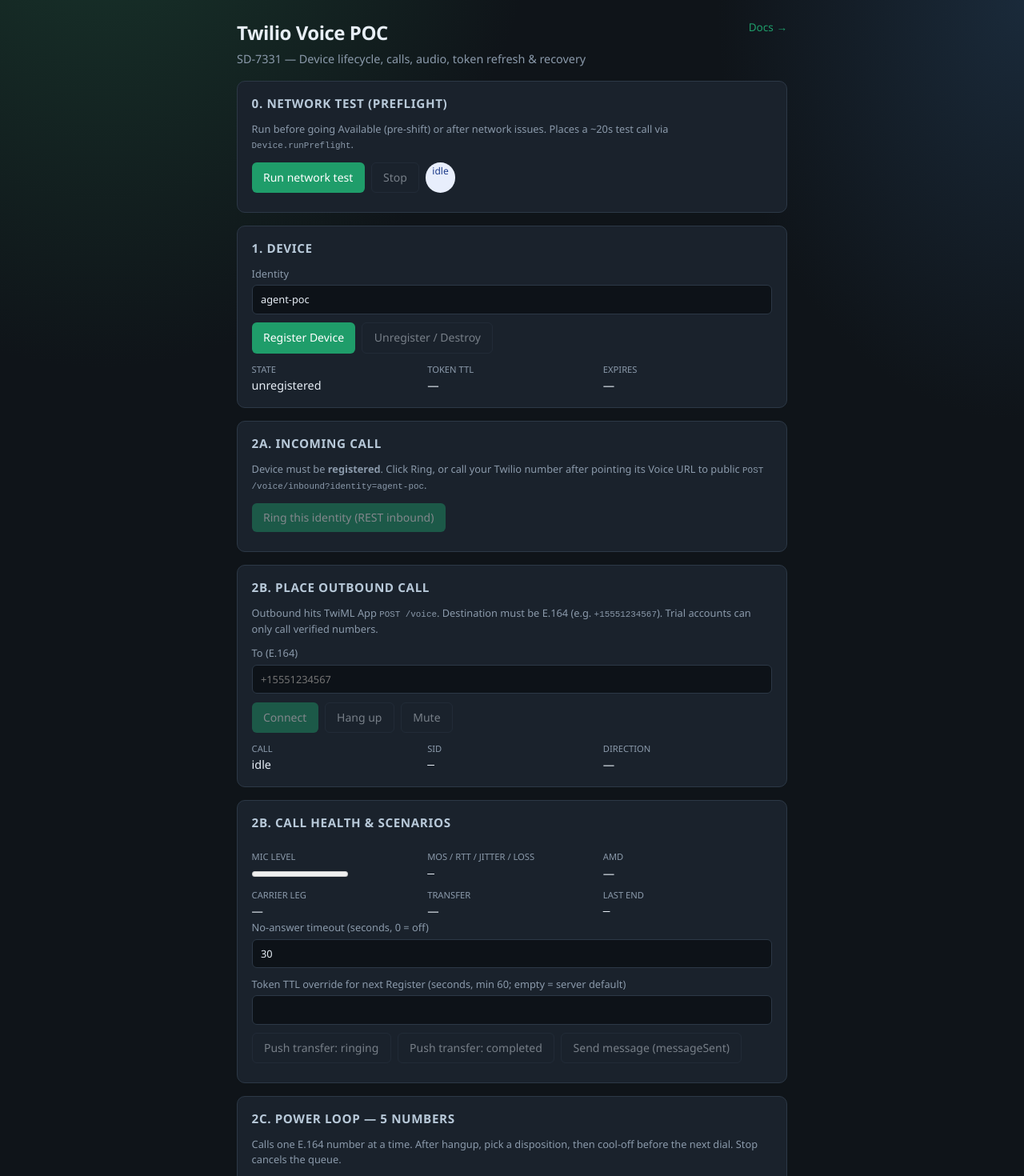
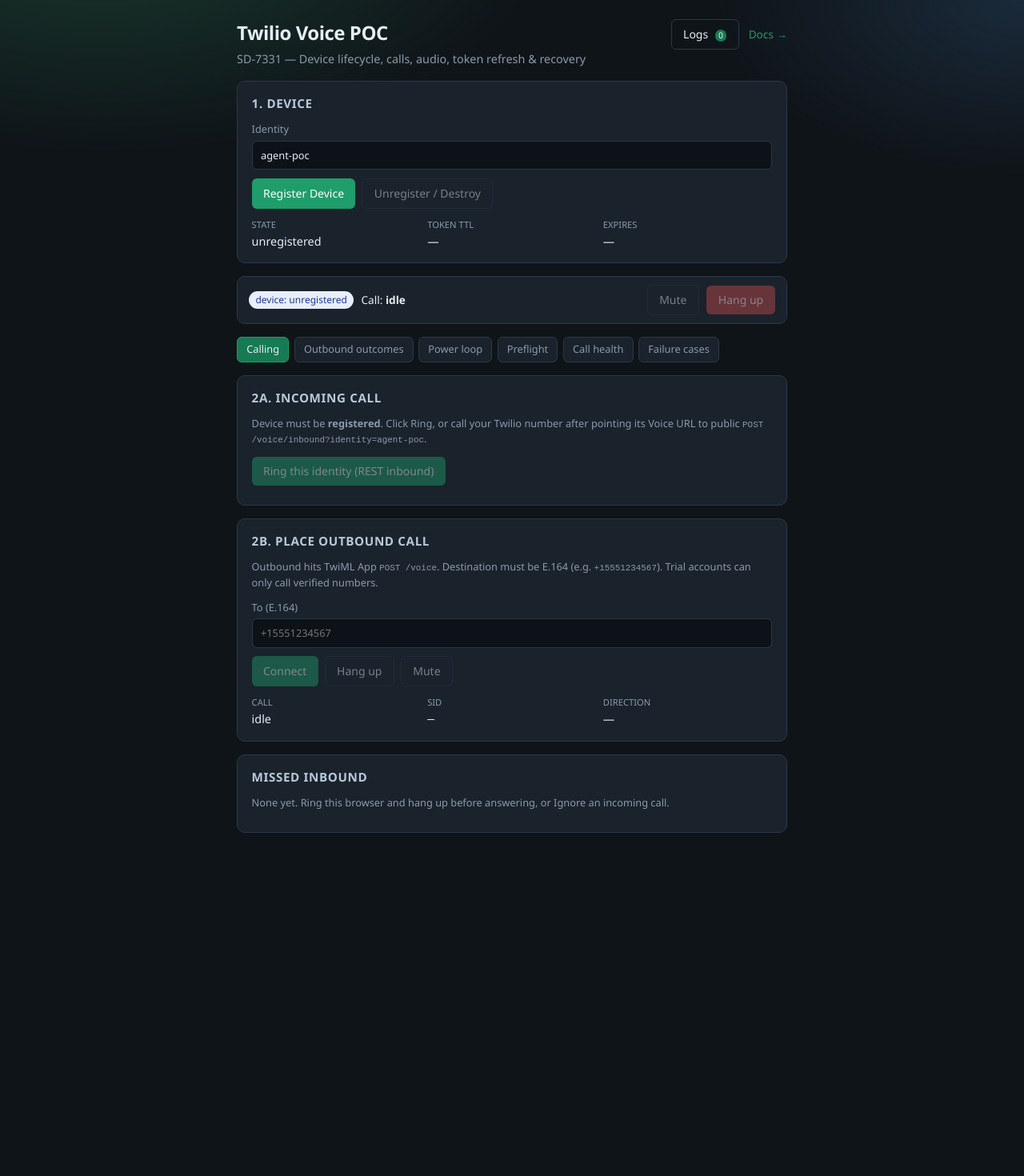
Before and after one commit to sagar-dnd/twilio-poc, a React (Vite) app in the folder client/: page / in a window 1280 px wide. Shown: the top 1470 px of the page at 80% size. After the commit the page ends 1089 px from the top, so only its background shows below. Built offline with nearby package versions, Linux system fonts and the light colour scheme.

Commit message:
feat: SD-7456: Tab-wise POC layout, logs side sheet, one-page docs

```diff
--- a/client/src/App.css
+++ b/client/src/App.css
@@ -343,3 +343,114 @@
   padding: 0 0.25em;
   border-radius: 4px;
 }
+
+/* Tab-wise layout */
+.header-actions {
+  float: right;
+  display: flex;
+  gap: 0.75rem;
+  align-items: center;
+}
+header .header-actions .nav-link {
+  float: none;
+}
+.logs-btn .count {
+  display: inline-block;
+  min-width: 1.4em;
+  margin-left: 0.3rem;
+  padding: 0 0.35em;
+  border-radius: 999px;
+  background: var(--accent-dim);
+  color: var(--text);
+  font-size: 0.75em;
+}
+.callbar {
+  position: sticky;
+  top: 0;
+  z-index: 5;
+  display: flex;
+  flex-wrap: wrap;
+  gap: 0.6rem;
+  align-items: center;
+  padding: 0.6rem 0.9rem;
+  font-size: 0.85rem;
+}
+.callbar[data-active='true'] {
+  border-color: var(--accent);
+}
+.callbar .spacer {
+  flex: 1;
+}
+.tab-pane {
+  display: flex;
+  flex-direction: column;
+  gap: 1rem;
+}
+.tab-pane[hidden] {
+  display: none;
+}
+.sheet-backdrop {
+  position: fixed;
+  inset: 0;
+  background: rgba(0, 0, 0, 0.45);
+  z-index: 20;
+}
+.sheet {
+  position: fixed;
+  top: 0;
+  right: 0;
+  bottom: 0;
+  width: min(520px, 100vw);
+  background: var(--panel);
+  border-left: 1px solid var(--border);
+  padding: 1rem;
+  z-index: 21;
+  display: flex;
+  flex-direction: column;
+  gap: 0.6rem;
+  transform: translateX(100%);
+  transition: transform 0.2s ease;
+}
+.sheet.open {
+  transform: none;
+}
+.sheet-head {
+  display: flex;
+  gap: 0.5rem;
+  align-items: center;
+}
+.sheet-head h2 {
+  margin: 0;
+  flex: 1;
+  font-size: 0.95rem;
+  text-transform: uppercase;
+  letter-spacing: 0.04em;
+  color: #b8c9d9;
+}
+.sheet .log {
+  flex: 1;
+  overflow-y: auto;
+  max-height: none;
+}
+
+/* One-page docs */
+.quicklinks {
+  position: sticky;
+  top: 0;
+  z-index: 5;
+  padding: 0.5rem 0;
+  background: var(--bg);
+}
+.quicklinks .tab {
+  text-decoration: none;
+}
+.doc-section {
+  display: flex;
+  flex-direction: column;
+  gap: 0.75rem;
+  scroll-margin-top: 4.5rem;
+}
+.doc-section-title {
+  margin: 0.75rem 0 0;
+  font-size: 1.1rem;
+}
--- a/client/src/App.jsx
+++ b/client/src/App.jsx
@@ -1,10 +1,20 @@
 import { useEffect, useRef, useState } from 'react'
 import { useTwilioDevice } from './useTwilioDevice'
 import { usePreflight, summarizeReport } from './usePreflight'
+import { ERROR_CATALOG } from './twilioEvents'
 import './App.css'
 
 const E164 = /^\+[1-9]\d{6,14}$/
 const DISPOSITIONS = ['answered', 'no_answer', 'busy', 'voicemail', 'declined', 'unavailable', 'failed']
+const TABS = [
+  ['calling', 'Calling'],
+  ['outcomes', 'Outbound outcomes'],
+  ['power', 'Power loop'],
+  ['preflight', 'Preflight'],
+  ['health', 'Call health'],
+  ['failures', 'Failure cases'],
+]
+const CALLEE_CODES = Object.entries(ERROR_CATALOG).filter(([, v]) => v.kind === 'callee')
 const LOG_SOURCES = ['all', 'preflight', 'device', 'call', 'audio', 'network', 'app']
 
 function sleep(ms) {
@@ -30,7 +40,22 @@
   const [logFilter, setLogFilter] = useState('all')
   const preflight = usePreflight(identity, twilio.log)
   const pf = summarizeReport(preflight.report)
-  const visibleLogs = logFilter === 'all' ? twilio.logs : twilio.logs.filter((e) => e.source === logFilter)
+  const [logQuery, setLogQuery] = useState('')
+  const [logsOpen, setLogsOpen] = useState(false)
+  const [tab, setTab] = useState(() => {
+    const h = window.location.hash.slice(1)
+    return TABS.some(([id]) => id === h) ? h : 'calling'
+  })
+  const q = logQuery.trim().toLowerCase()
+  const visibleLogs = twilio.logs.filter(
+    (e) =>
+      (logFilter === 'all' || e.source === logFilter) &&
+      (!q || [e.msg, e.detail, e.source, e.level].some((v) => v != null && String(v).toLowerCase().includes(q)))
+  )
+  function selectTab(id) {
+    window.history.replaceState(null, '', `#${id}`)
+    setTab(id)
+  }
 
   async function onPushTransfer(status) {
     const callSid = twilio.activeCall?.sid
@@ -174,7 +199,12 @@
   return (
     <div className="app">
       <header>
-        <a className="nav-link" href="/docs">Docs →</a>
+        <div className="header-actions">
+          <button type="button" className="ghost logs-btn" onClick={() => setLogsOpen(true)}>
+            Logs <span className="count">{twilio.logs.length}</span>
+          </button>
+          <a className="nav-link" href="/docs">Docs →</a>
+        </div>
         <h1>Twilio Voice POC</h1>
         <p className="sub">SD-7331 — Device lifecycle, calls, audio, token refresh &amp; recovery</p>
       </header>
@@ -202,65 +232,6 @@
           </button>
         </div>
       )}
-
-      <section className="panel">
-        <h2>0. Network test (Preflight)</h2>
-        <p className="hint">
-          Run before going Available (pre-shift) or after network issues. Places a ~20s test call via{' '}
-          <code>Device.runPreflight</code>.
-        </p>
-        <div className="row">
-          <button
-            type="button"
-            disabled={['connecting', 'connected'].includes(preflight.status) || !!twilio.activeCall}
-            onClick={preflight.run}
-          >
-            Run network test
-          </button>
-          <button
-            type="button"
-            className="ghost"
-            disabled={!['connecting', 'connected'].includes(preflight.status)}
-            onClick={preflight.stop}
-          >
-            Stop
-          </button>
-          <span className="badge" data-state={preflight.status}>
-            {preflight.status}
-            {['connecting', 'connected'].includes(preflight.status) && ` · ${preflight.elapsedSec}s`}
-          </span>
-        </div>
-        {preflight.latest && preflight.status === 'connected' && (
-          <p className="hint mono">
-            live: MOS {preflight.latest.mos?.toFixed?.(2) ?? '—'} · RTT {preflight.latest.rtt ?? '—'}ms · jitter{' '}
-            {preflight.latest.jitter ?? '—'} · loss {preflight.latest.packetsLostFraction ?? '—'}%
-          </p>
-        )}
-        {pf && (
-          <dl className="meta">
-            <div><dt>Call quality</dt><dd><strong>{pf.callQuality}</strong></dd></div>
-            <div><dt>MOS (avg)</dt><dd>{pf.mos}</dd></div>
-            <div><dt>RTT (avg)</dt><dd>{pf.rtt}</dd></div>
-            <div><dt>Jitter (avg)</dt><dd>{pf.jitter}</dd></div>
-            <div><dt>Packet loss</dt><dd>{pf.packetLoss}</dd></div>
-            <div><dt>ICE candidate</dt><dd>{pf.iceCandidate}</dd></div>
-            <div><dt>TURN required</dt><dd>{pf.turnRequired}</dd></div>
-            <div><dt>Edge</dt><dd>{pf.edge}</dd></div>
-            <div><dt>Signaling</dt><dd>{pf.signalingMs} ms</dd></div>
-            <div><dt>Test duration</dt><dd>{pf.durationSec}s</dd></div>
-          </dl>
-        )}
-        {preflight.warnings.length > 0 && (
-          <div className="row">
-            {preflight.warnings.map((w, i) => (
-              <span key={`${w.name}-${i}`} className="badge warn" title={w.description}>
-                {w.name}
-              </span>
-            ))}
-          </div>
-        )}
-        {preflight.failure && <p className="badge error">Failed: {preflight.failure}</p>}
-      </section>
 
       <section className="panel">
         <h2>1. Device</h2>
@@ -305,6 +276,30 @@
           </div>
         </dl>
       </section>
+      <div className="callbar panel" data-active={!!twilio.activeCall}>
+        <span className="badge" data-state={twilio.deviceState}>device: {twilio.deviceState}</span>
+        <span>
+          Call: <strong>{twilio.callState || 'idle'}</strong>
+          {twilio.activeCall && ` · ${twilio.activeCall.direction || ''} · `}
+          {twilio.activeCall && <span className="mono">{twilio.activeCall.sid || ''}</span>}
+        </span>
+        {twilio.health.reconnecting && <span className="badge warn">Reconnecting…</span>}
+        <span className="spacer" />
+        <button type="button" className="ghost" disabled={!twilio.activeCall} onClick={twilio.toggleMute}>
+          {twilio.muted ? 'Unmute' : 'Mute'}
+        </button>
+        <button type="button" className="danger" disabled={!twilio.activeCall} onClick={twilio.hangup}>
+          Hang up
+        </button>
+      </div>
+      <nav className="tabs" role="tablist">
+        {TABS.map(([id, label]) => (
+          <button key={id} type="button" role="tab" aria-selected={tab === id} className={tab === id ? 'tab active' : 'tab'} onClick={() => selectTab(id)}>
+            {label}
+          </button>
+        ))}
+      </nav>
+      <div className="tab-pane" hidden={tab !== 'calling'}>
 
       <section className="panel">
         <h2>2a. Incoming call</h2>
@@ -375,50 +370,42 @@
           </div>
         </dl>
       </section>
-
       <section className="panel">
-        <h2>2b. Call health &amp; scenarios</h2>
+        <h2>Missed inbound</h2>
+        {twilio.missedCalls.length === 0 && <p className="hint">None yet. Ring this browser and hang up before answering, or Ignore an incoming call.</p>}
+        {twilio.missedCalls.length > 0 && (
+          <>
+            <h3>Missed inbound</h3>
+            <ul>
+              {twilio.missedCalls.map((m, i) => (
+                <li key={`${m.from}-${m.at}-${i}`}>
+                  {m.at} {m.from || 'unknown'} (caller hung up)
+                </li>
+              ))}
+            </ul>
+          </>
+        )}
+      </section>
+      </div>
+      <div className="tab-pane" hidden={tab !== 'outcomes'}>
+      <section className="panel">
+        <h2>Outbound outcomes</h2>
+        <p className="hint">
+          Place a call from the <strong>Calling</strong> tab (or the Power loop); outcome fields update live here. Callee
+          outcomes come from <code>enableImprovedSignalingErrorPrecision</code>; carrier / dial-result / AMD need{' '}
+          <code>PUBLIC_BASE_URL</code>.
+        </p>
         <div className="row">
-          {twilio.health.reconnecting && <span className="badge warn">Reconnecting…</span>}
-          {twilio.health.micDead && <span className="badge error">Mic silent 5s — check mic</span>}
           {twilio.health.earlyMedia && twilio.callState === 'ringing' && (
             <span className="badge">Early media (carrier audio)</span>
           )}
-          {twilio.health.warnings.map((w) => (
-            <span key={w} className="badge warn">
-              {w}
-            </span>
-          ))}
         </div>
         <dl className="meta">
+          <div><dt>Call</dt><dd>{twilio.callState || 'idle'}</dd></div>
+          <div><dt>Carrier leg</dt><dd>{twilio.health.carrier || '—'}</dd></div>
+          <div><dt>AMD</dt><dd>{twilio.health.amd || '—'}</dd></div>
           <div>
-            <dt>Mic level</dt>
-            <dd>
-              <meter min="0" max="1" value={twilio.health.inputLevel} />
-            </dd>
-          </div>
-          <div>
-            <dt>MOS / RTT / jitter / loss</dt>
-            <dd className="mono">
-              {twilio.health.quality
-                ? `${twilio.health.quality.mos ?? '—'} / ${twilio.health.quality.rtt ?? '—'}ms / ${twilio.health.quality.jitter ?? '—'} / ${twilio.health.quality.packetsLostFraction ?? '—'}%`
-                : '—'}
-            </dd>
-          </div>
-          <div>
-            <dt>AMD</dt>
-            <dd>{twilio.health.amd || '—'}</dd>
-          </div>
-          <div>
-            <dt>Carrier leg</dt>
-            <dd>{twilio.health.carrier || '—'}</dd>
-          </div>
-          <div>
-            <dt>Transfer</dt>
-            <dd>{twilio.health.transfer || '—'}</dd>
-          </div>
-          <div>
-            <dt>Last end</dt>
+            <dt>Last end → suggested disposition</dt>
             <dd className="mono">
               {twilio.lastEnd
                 ? `${twilio.lastEnd.reason}${twilio.lastEnd.code ? ` ${twilio.lastEnd.code}` : ''} → ${twilio.lastEnd.disposition || '—'}`
@@ -436,46 +423,18 @@
             onChange={(e) => twilio.setRingTimeoutSec(e.target.value)}
           />
         </label>
-        <label>
-          Token TTL override for next Register (seconds, min 60; empty = server default)
-          <input
-            type="number"
-            min="60"
-            value={twilio.shortTtl ?? ''}
-            onChange={(e) => twilio.setShortTtl(e.target.value ? Number(e.target.value) : null)}
-            disabled={twilio.deviceState === 'registered'}
-          />
-        </label>
-        <div className="row">
-          <button type="button" className="ghost" disabled={!twilio.activeCall} onClick={() => onPushTransfer('ringing')}>
-            Push transfer: ringing
-          </button>
-          <button type="button" className="ghost" disabled={!twilio.activeCall} onClick={() => onPushTransfer('completed')}>
-            Push transfer: completed
-          </button>
-          <button
-            type="button"
-            className="ghost"
-            disabled={!twilio.activeCall}
-            onClick={() => twilio.sendMessage({ type: 'agent-note', text: 'hello from agent' })}
-          >
-            Send message (messageSent)
-          </button>
-        </div>
-        {twilio.missedCalls.length > 0 && (
-          <>
-            <h3>Missed inbound</h3>
-            <ul>
-              {twilio.missedCalls.map((m, i) => (
-                <li key={`${m.from}-${m.at}-${i}`}>
-                  {m.at} {m.from || 'unknown'} (caller hung up)
-                </li>
-              ))}
-            </ul>
-          </>
-        )}
+        <h3>Callee error codes → disposition</h3>
+        <table className="results">
+          <thead><tr><th>Code</th><th>Meaning</th><th>Disposition</th></tr></thead>
+          <tbody>
+            {CALLEE_CODES.map(([code, v]) => (
+              <tr key={code}><td className="mono">{code}</td><td>{v.label}</td><td>{v.disposition}</td></tr>
+            ))}
+          </tbody>
+        </table>
       </section>
-
+      </div>
+      <div className="tab-pane" hidden={tab !== 'power'}>
       <section className="panel">
         <h2>2c. Power loop — 5 numbers</h2>
         <p className="hint">
@@ -565,7 +524,156 @@
           </table>
         )}
       </section>
+      </div>
+      <div className="tab-pane" hidden={tab !== 'preflight'}>
+      <section className="panel">
+        <h2>0. Network test (Preflight)</h2>
+        <p className="hint">
+          Run before going Available (pre-shift) or after network issues. Places a ~20s test call via{' '}
+          <code>Device.runPreflight</code>.
+        </p>
+        <div className="row">
+          <button
+            type="button"
+            disabled={['connecting', 'connected'].includes(preflight.status) || !!twilio.activeCall}
+            onClick={preflight.run}
+          >
+            Run network test
+          </button>
+          <button
+            type="button"
+            className="ghost"
+            disabled={!['connecting', 'connected'].includes(preflight.status)}
+            onClick={preflight.stop}
+          >
+            Stop
+          </button>
+          <span className="badge" data-state={preflight.status}>
+            {preflight.status}
+            {['connecting', 'connected'].includes(preflight.status) && ` · ${preflight.elapsedSec}s`}
+          </span>
+        </div>
+        {preflight.latest && preflight.status === 'connected' && (
+          <p className="hint mono">
+            live: MOS {preflight.latest.mos?.toFixed?.(2) ?? '—'} · RTT {preflight.latest.rtt ?? '—'}ms · jitter{' '}
+            {preflight.latest.jitter ?? '—'} · loss {preflight.latest.packetsLostFraction ?? '—'}%
+          </p>
+        )}
+        {pf && (
+          <dl className="meta">
+            <div><dt>Call quality</dt><dd><strong>{pf.callQuality}</strong></dd></div>
+            <div><dt>MOS (avg)</dt><dd>{pf.mos}</dd></div>
+            <div><dt>RTT (avg)</dt><dd>{pf.rtt}</dd></div>
+            <div><dt>Jitter (avg)</dt><dd>{pf.jitter}</dd></div>
+            <div><dt>Packet loss</dt><dd>{pf.packetLoss}</dd></div>
+            <div><dt>ICE candidate</dt><dd>{pf.iceCandidate}</dd></div>
+            <div><dt>TURN required</dt><dd>{pf.turnRequired}</dd></div>
+            <div><dt>Edge</dt><dd>{pf.edge}</dd></div>
+            <div><dt>Signaling</dt><dd>{pf.signalingMs} ms</dd></div>
+            <div><dt>Test duration</dt><dd>{pf.durationSec}s</dd></div>
+          </dl>
+        )}
+        {preflight.warnings.length > 0 && (
+          <div className="row">
+            {preflight.warnings.map((w, i) => (
+              <span key={`${w.name}-${i}`} className="badge warn" title={w.description}>
+                {w.name}
+              </span>
+            ))}
+          </div>
+        )}
+        {preflight.failure && <p className="badge error">Failed: {preflight.failure}</p>}
+      </section>
+      </div>
+      <div className="tab-pane" hidden={tab !== 'health'}>
 
+      <section className="panel">
+        <h2>2b. Call health &amp; scenarios</h2>
+        <div className="row">
+          {twilio.health.reconnecting && <span className="badge warn">Reconnecting…</span>}
+          {twilio.health.micDead && <span className="badge error">Mic silent 5s — check mic</span>}
+          {twilio.health.earlyMedia && twilio.callState === 'ringing' && (
+            <span className="badge">Early media (carrier audio)</span>
+          )}
+          {twilio.health.warnings.map((w) => (
+            <span key={w} className="badge warn">
+              {w}
+            </span>
+          ))}
+        </div>
+        <dl className="meta">
+          <div>
+            <dt>Mic level</dt>
+            <dd>
+              <meter min="0" max="1" value={twilio.health.inputLevel} />
+            </dd>
+          </div>
+          <div>
+            <dt>MOS / RTT / jitter / loss</dt>
+            <dd className="mono">
+              {twilio.health.quality
+                ? `${twilio.health.quality.mos ?? '—'} / ${twilio.health.quality.rtt ?? '—'}ms / ${twilio.health.quality.jitter ?? '—'} / ${twilio.health.quality.packetsLostFraction ?? '—'}%`
+                : '—'}
+            </dd>
+          </div>
+          <div>
+            <dt>AMD</dt>
+            <dd>{twilio.health.amd || '—'}</dd>
+          </div>
+          <div>
+            <dt>Carrier leg</dt>
+            <dd>{twilio.health.carrier || '—'}</dd>
+          </div>
+          <div>
+            <dt>Transfer</dt>
+            <dd>{twilio.health.transfer || '—'}</dd>
+          </div>
+          <div>
+            <dt>Last end</dt>
+            <dd className="mono">
+              {twilio.lastEnd
+                ? `${twilio.lastEnd.reason}${twilio.lastEnd.code ? ` ${twilio.lastEnd.code}` : ''} → ${twilio.lastEnd.disposition || '—'}`
+                : '—'}
+            </dd>
+          </div>
+        </dl>
+        <label>
+          No-answer timeout (seconds, 0 = off)
+          <input
+            type="number"
+            min="0"
+            max="120"
+            value={twilio.ringTimeoutSec}
+            onChange={(e) => twilio.setRingTimeoutSec(e.target.value)}
+          />
+        </label>
+        <label>
+          Token TTL override for next Register (seconds, min 60; empty = server default)
+          <input
+            type="number"
+            min="60"
+            value={twilio.shortTtl ?? ''}
+            onChange={(e) => twilio.setShortTtl(e.target.value ? Number(e.target.value) : null)}
+            disabled={twilio.deviceState === 'registered'}
+          />
+        </label>
+        <div className="row">
+          <button type="button" className="ghost" disabled={!twilio.activeCall} onClick={() => onPushTransfer('ringing')}>
+            Push transfer: ringing
+          </button>
+          <button type="button" className="ghost" disabled={!twilio.activeCall} onClick={() => onPushTransfer('completed')}>
+            Push transfer: completed
+          </button>
+          <button
+            type="button"
+            className="ghost"
+            disabled={!twilio.activeCall}
+            onClick={() => twilio.sendMessage({ type: 'agent-note', text: 'hello from agent' })}
+          >
+            Send message (messageSent)
+          </button>
+        </div>
+      </section>
       <section className="panel">
         <h2>3. Audio devices</h2>
         <p className="hint">
@@ -606,7 +714,8 @@
           <p className="hint">This browser does not support Twilio output device selection.</p>
         )}
       </section>
-
+      </div>
+      <div className="tab-pane" hidden={tab !== 'failures'}>
       <section className="panel">
         <h2>4. Failure / recovery demos</h2>
         <p className="hint">
@@ -627,9 +736,20 @@
           </button>
         </div>
       </section>
-
-      <section className="panel log-panel">
-        <h2>Event log</h2>
+      </div>
+      {logsOpen && <div className="sheet-backdrop" onClick={() => setLogsOpen(false)} />}
+      <aside className={logsOpen ? 'sheet open' : 'sheet'} aria-hidden={!logsOpen}>
+        <div className="sheet-head">
+          <h2>Event log</h2>
+          <button type="button" className="ghost" onClick={twilio.clearLogs}>Clear</button>
+          <button type="button" className="ghost" onClick={() => setLogsOpen(false)}>Close</button>
+        </div>
+        <input
+          className="sheet-search"
+          value={logQuery}
+          onChange={(e) => setLogQuery(e.target.value)}
+          placeholder="Search message / event / code…"
+        />
         <div className="row">
           {LOG_SOURCES.map((src) => (
             <button
@@ -642,8 +762,9 @@
             </button>
           ))}
         </div>
+        <p className="hint">{visibleLogs.length} / {twilio.logs.length} events</p>
         <ul className="log">
-          {visibleLogs.length === 0 && <li className="empty">No events yet</li>}
+          {visibleLogs.length === 0 && <li className="empty">No events</li>}
           {visibleLogs.map((e) => (
             <li key={e.id} data-level={e.level}>
               <time>{e.ts}</time>
@@ -654,7 +775,7 @@
             </li>
           ))}
         </ul>
-      </section>
+      </aside>
     </div>
   )
 }
```
Also changed, not shown: client/src/Docs.jsx (+11 -30 lines).
